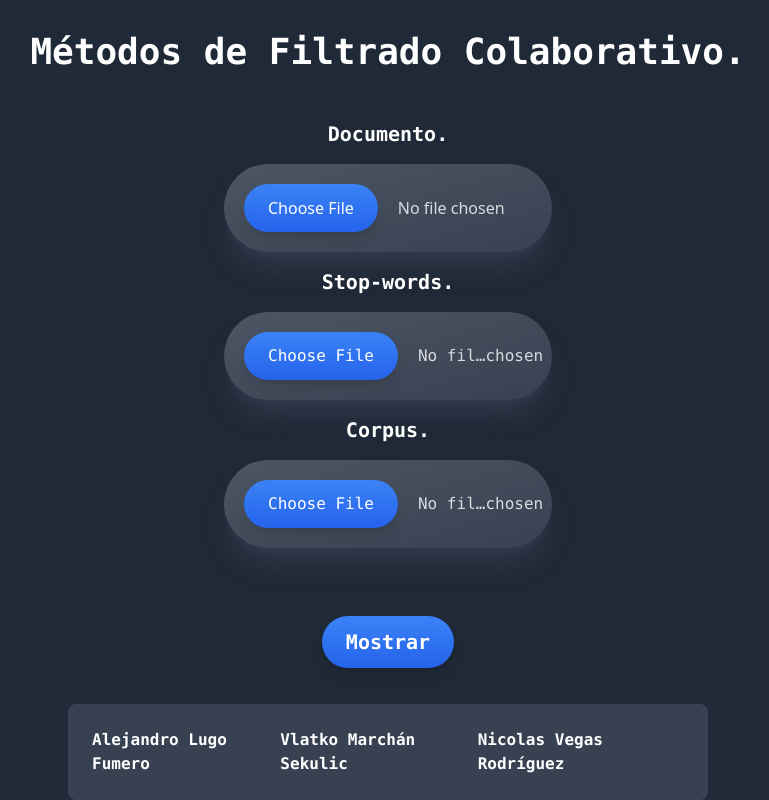
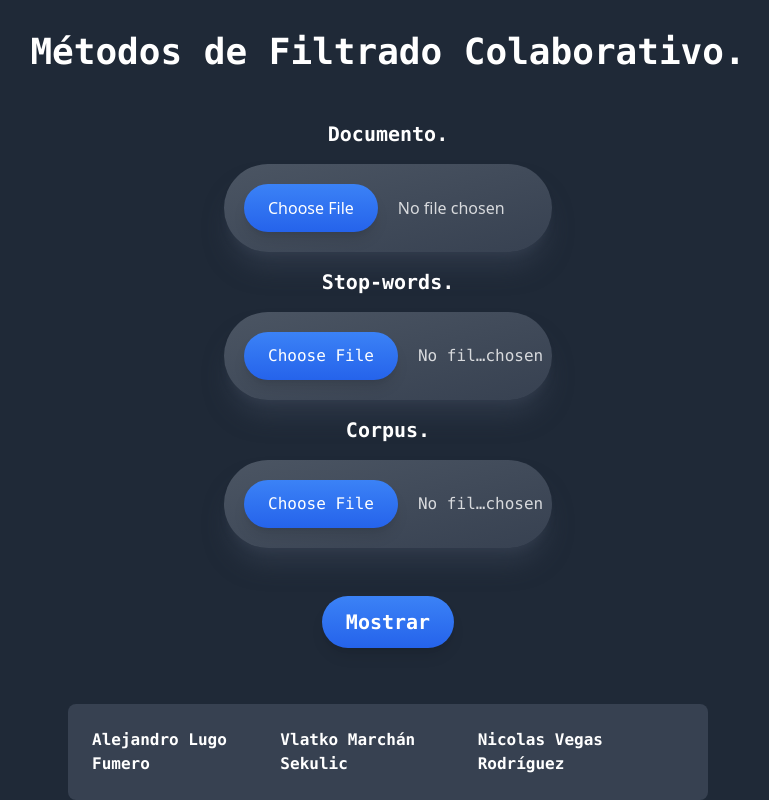
Before and after one commit to alu0101321141/GCOSistemaRecomendacion, a React (Vite) app: page / in a window 1280 px wide. Shown: the whole page, without its empty margins (252-1021 px from the left). Built offline with nearby package versions, Linux system fonts and the light colour scheme.

Commit message:
Boton datos.

```diff
--- a/src/componets/Datos.jsx
+++ b/src/componets/Datos.jsx
@@ -126,7 +126,7 @@ export function Datos() {
       <button
           className="
           bg-gradient-to-b from-blue-500 to-blue-600
-          px-6 py-3 m-5
+          px-6 py-3
           border-none
           rounded-full
           font-mono font-bold text-white text-xl
```
